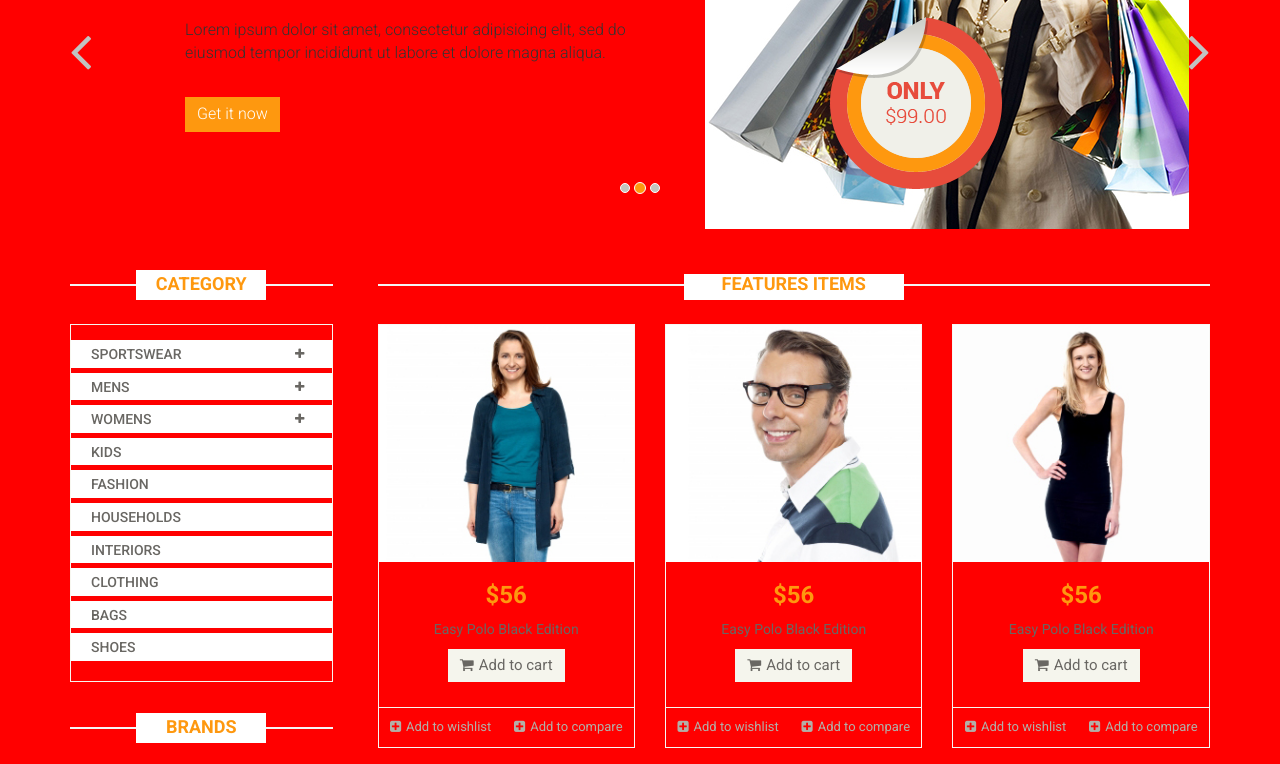
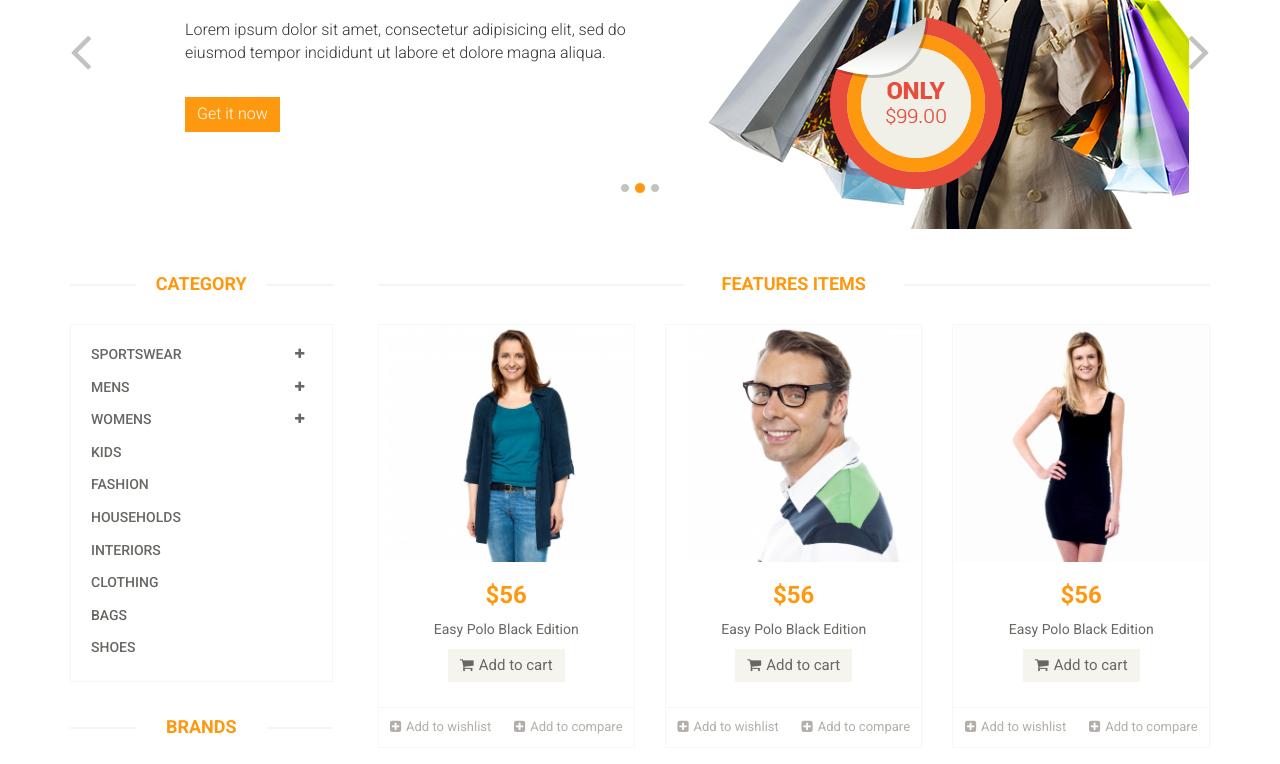
Before and after one commit to ariesvenus/ariesvenus.github.io, a plain HTML site: page index.html in a window 1280 px wide. Shown: the part 424-1188 px from the top of the page. Drawn offline with Linux system fonts and the light colour scheme.

Commit message:
Update main.css

```diff
--- a/css/main.css
+++ b/css/main.css
@@ -8,7 +8,7 @@
 
 body {
   font-family: 'Roboto', sans-serif;
-  background: #ff0000;
+  background: /images/home/bg_utama.jpg;
   position: relative;
   font-weight:400px;
 }
```
